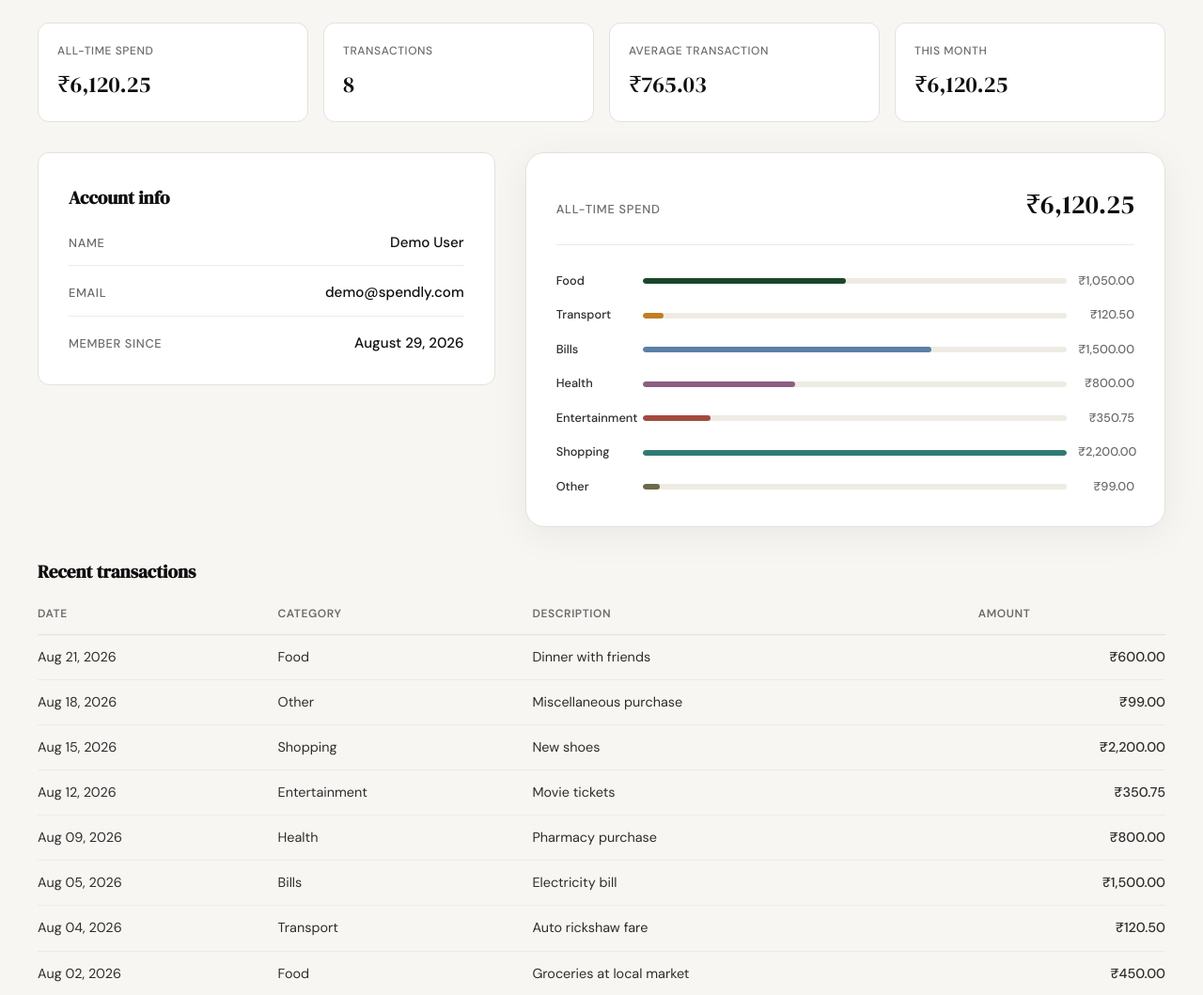
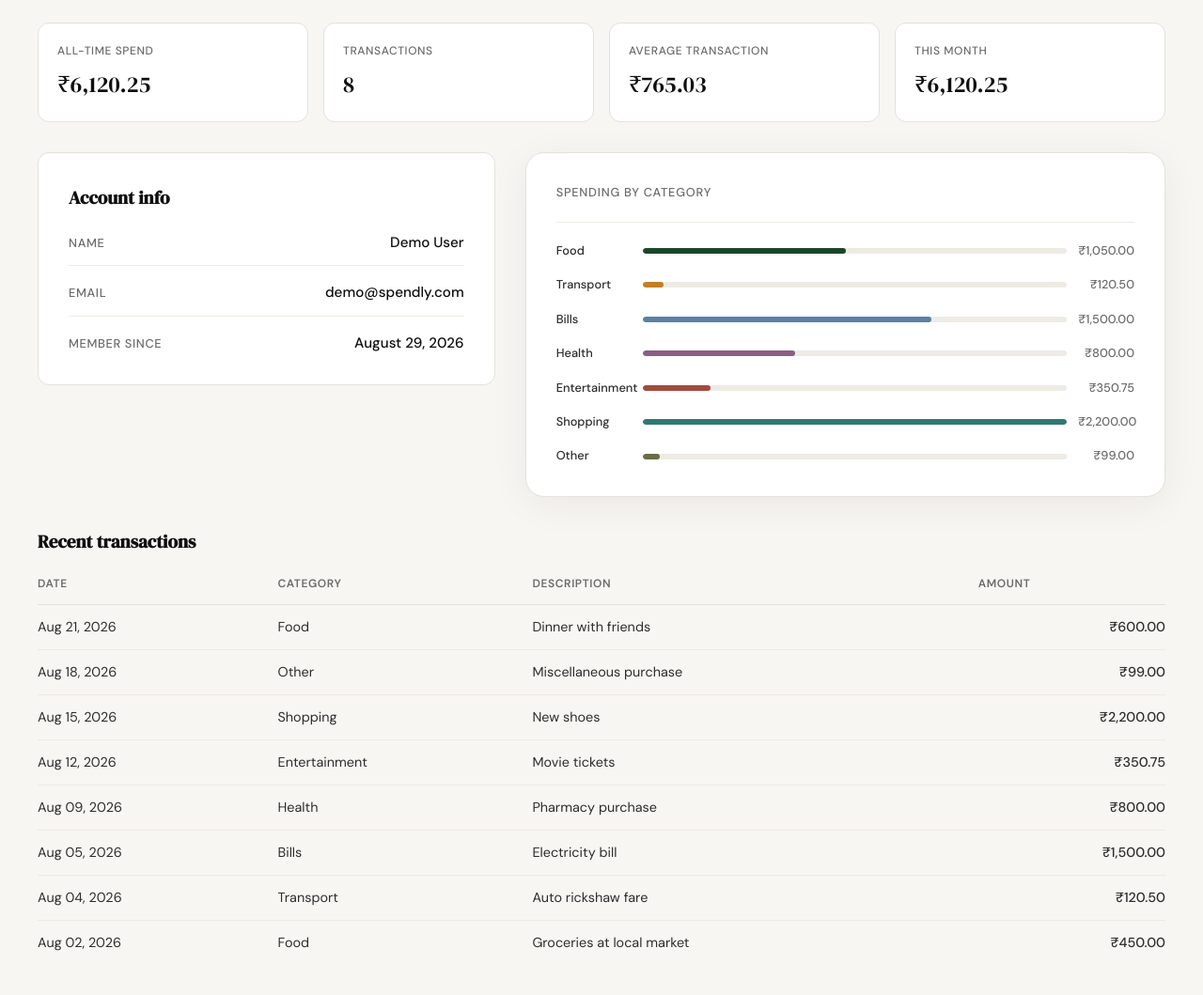
Before and after one commit to raghavsharma204/spendly, a Flask app: page /profile in a window 1280 px wide. Shown: the part 223-1282 px from the top of the page at 94% size. Run offline with Flask 3, Linux system fonts and the light colour scheme; the visitor is signed in with stand-in values (Sample User, id 1); data comes from the database, SQL or seed files in the repository.

Commit message:
Add category breakdown section to profile page
Step 05 (3/3): get_category_breakdown() helper feeding the "Spending by
category" bar card on /profile. Removes the now-redundant
get_expense_summary (its total moved to the summary-stats tiles, its
breakdown to the new helper).

Co-Authored-By: Claude Sonnet 5 <noreply@anthropic.com>
Claude-Session: https://claude.ai/code/session_01RiKs64LguMSctyz7bpPn71

```diff
--- a/app.py
+++ b/app.py
@@ -6,8 +6,8 @@ from flask import Flask, flash, redirect, render_template, request, session, url
 from database.db import (
     authenticate_user,
     create_user,
+    get_category_breakdown,
     get_db,
-    get_expense_summary,
     get_recent_transactions,
     get_summary_stats,
     get_user_by_id,
@@ -114,7 +114,6 @@ def profile():
         session.clear()
         return redirect(url_for("login"))
 
-    summary = get_expense_summary(user_id)
     member_since = datetime.strptime(user["created_at"][:10], "%Y-%m-%d").strftime("%B %d, %Y")
 
     # --- Transaction history (Step 05: transaction history) ---
@@ -123,13 +122,16 @@ def profile():
     # --- Summary stats (Step 05: summary stats) ---
     stats = get_summary_stats(user_id)
 
+    # --- Category breakdown (Step 05: category breakdown) ---
+    category_breakdown = get_category_breakdown(user_id)
+
     return render_template(
         "profile.html",
         user=user,
-        summary=summary,
         member_since=member_since,
         transactions=transactions,
         stats=stats,
+        category_breakdown=category_breakdown,
     )
 
 
--- a/database/db.py
+++ b/database/db.py
@@ -144,37 +144,6 @@ def get_user_by_id(user_id):
         conn.close()
 
 
-def get_expense_summary(user_id):
-    """Return the all-time total spend and a per-category breakdown for a user."""
-    conn = get_db()
-    try:
-        rows = conn.execute(
-            "SELECT category, SUM(amount) AS total FROM expenses WHERE user_id = ? GROUP BY category",
-            (user_id,),
-        ).fetchall()
-    finally:
-        conn.close()
-
-    by_category = {row["category"]: row["total"] for row in rows}
-    total = sum(by_category.values())
-    max_category_total = max(by_category.values()) if by_category else 0
-
-    breakdown = []
-    for category in CATEGORIES:
-        if category not in by_category:
-            continue
-        cat_total = by_category[category]
-        pct = round((cat_total / max_category_total) * 100) if max_category_total else 0
-        breakdown.append({
-            "category": category,
-            "total": cat_total,
-            "pct": pct,
-            "variant": CATEGORIES.index(category) + 1,
-        })
-
-    return {"total": total, "breakdown": breakdown}
-
-
 def get_recent_transactions(user_id, limit=10):
     """Return the user's most recent expenses (newest first), at most `limit` rows."""
     conn = get_db()
@@ -234,3 +203,34 @@ def get_summary_stats(user_id):
         "avg_amount": row["avg_amount"],
         "month_total": row["month_total"],
     }
+
+
+def get_category_breakdown(user_id):
+    """Return per-category spend totals for a user as bar rows, ordered by CATEGORIES.
+    Each row: {category, total, pct, variant}. pct is relative to the largest category.
+    Categories with no spend are omitted. Returns [] if the user has no expenses."""
+    conn = get_db()
+    try:
+        rows = conn.execute(
+            "SELECT category, SUM(amount) AS total FROM expenses WHERE user_id = ? GROUP BY category",
+            (user_id,),
+        ).fetchall()
+    finally:
+        conn.close()
+
+    by_category = {row["category"]: row["total"] for row in rows}
+    max_category_total = max(by_category.values()) if by_category else 0
+
+    breakdown = []
+    for category in CATEGORIES:
+        if category not in by_category:
+            continue
+        cat_total = by_category[category]
+        pct = round((cat_total / max_category_total) * 100) if max_category_total else 0
+        breakdown.append({
+            "category": category,
+            "total": cat_total,
+            "pct": pct,
+            "variant": CATEGORIES.index(category) + 1,
+        })
+    return breakdown
--- a/static/css/style.css
+++ b/static/css/style.css
@@ -530,7 +530,7 @@ a { color: inherit; text-decoration: none; }
     align-items: start;
 }
 
-.profile-summary-card {
+.profile-breakdown-card {
     max-width: none;
 }
 
@@ -654,6 +654,14 @@ a { color: inherit; text-decoration: none; }
 }
 
 /* ------------------------------------------------------------------ */
+/* Profile — category breakdown (Step 05)                              */
+/* ------------------------------------------------------------------ */
+
+.profile-breakdown-card .mock-card-header {
+    margin-bottom: 1.25rem;
+}
+
+/* ------------------------------------------------------------------ */
 /* Legal pages                                                         */
 /* ------------------------------------------------------------------ */
 
--- a/templates/profile.html
+++ b/templates/profile.html
@@ -53,15 +53,15 @@
                 </dl>
             </div>
 
-            <div class="mock-card profile-summary-card">
+            {# Step 05: category breakdown start #}
+            <div class="mock-card profile-breakdown-card">
                 <div class="mock-card-header">
-                    <span class="mock-label">All-time spend</span>
-                    <span class="mock-total">{{ summary.total | currency }}</span>
+                    <span class="mock-label">Spending by category</span>
                 </div>
 
-                {% if summary.breakdown %}
+                {% if category_breakdown %}
                 <div class="mock-bars">
-                    {% for row in summary.breakdown %}
+                    {% for row in category_breakdown %}
                     <div class="mock-bar-row">
                         <span class="mock-cat">{{ row.category }}</span>
                         <div class="mock-bar-track">
@@ -76,6 +76,7 @@
                 <p class="profile-empty">No expenses recorded yet.</p>
                 {% endif %}
             </div>
+            {# Step 05: category breakdown end #}
 
         </div>
 
```
